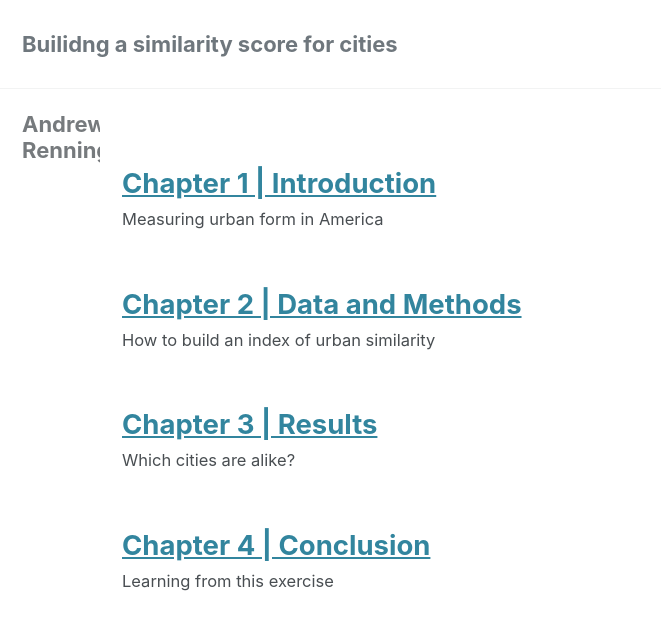
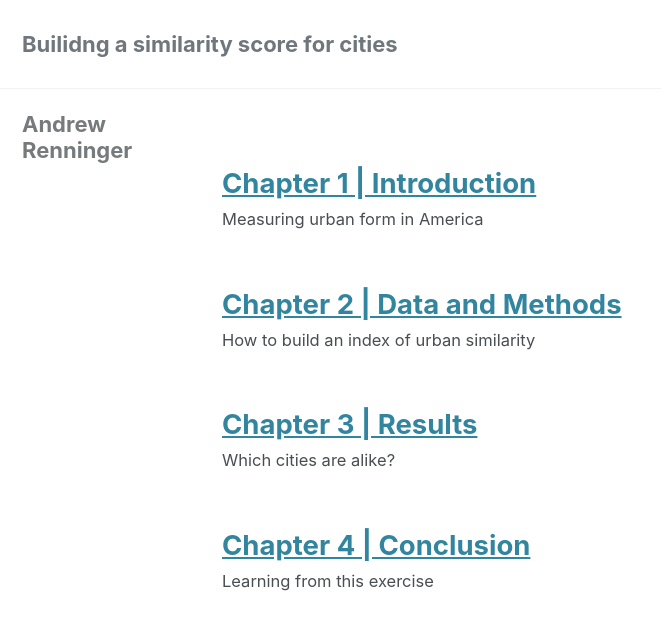
Before and after one commit to asrenninger/simcity, a Jekyll site: the page built from index.html, in a window 1280 px wide and 900 px high. Shown: the top 630 px of the window, without its empty margins (0-661 px from the left). Built offline with Jekyll 4.4.1, drawn with Linux system fonts in a browser that asks for light colours; cached includes are drawn as plain includes; nearby versions of some CDN libraries; a script that is not in the unit is left out; the list of posts is cut into pages by our own code.

Commit message:
Changing sidebar

```diff
--- a/_sass/minimal-mistakes/_variables.scss
+++ b/_sass/minimal-mistakes/_variables.scss
@@ -142,8 +142,8 @@ $max-width: $x-large !default;
    Grid
    ========================================================================== */
 
-$right-sidebar-width-narrow: 10px !default;
-$right-sidebar-width: 100px !default;
+$right-sidebar-width-narrow: 100px !default;
+$right-sidebar-width: 200px !default;
 $right-sidebar-width-wide: 200px !default;
 
 /*
```
